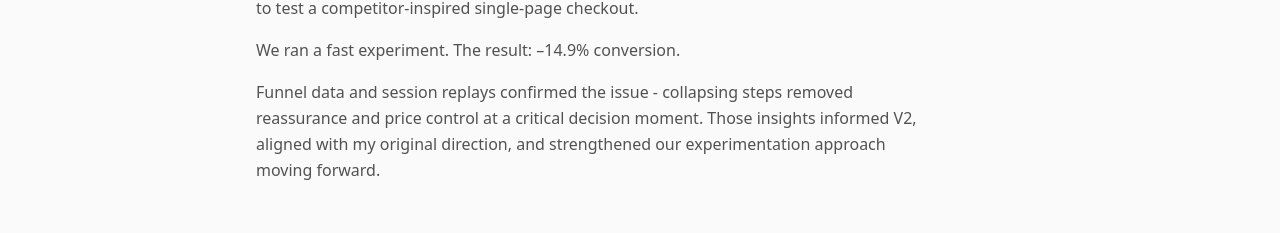
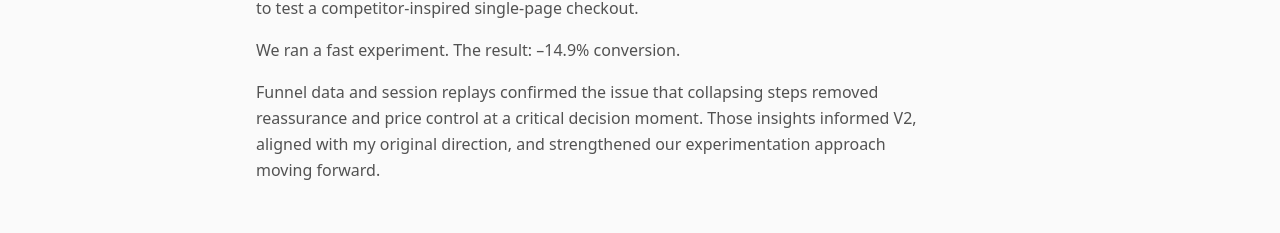
Before and after one commit to Kanika08/kanika-portfolio, a Next.js app: page /work/one-page-checkout in a window 1280 px wide. Shown: the part 696-929 px from the top of the page. Built offline with nearby package versions, Linux system fonts and the light colour scheme.

Commit message:
Enhance clarity in OnePageCheckout case study narrative
- Revised a sentence to clarify that collapsing steps removed reassurance and price control at a critical decision moment, strengthening the insights derived from funnel data and session replays.

```diff
--- a/app/work/one-page-checkout/page.tsx
+++ b/app/work/one-page-checkout/page.tsx
@@ -62,7 +62,7 @@ We ran a fast experiment. The result: –14.9% conversion.
 </p>
 
         <p className="text-sm md:text-base text-neutral-600 dark:text-neutral-400 leading-relaxed max-w-2xl">
-        Funnel data and session replays confirmed the issue - collapsing steps removed reassurance
+        Funnel data and session replays confirmed the issue that collapsing steps removed reassurance
 and price control at a critical decision moment. Those insights informed V2, aligned with my original direction,
 and strengthened our experimentation approach moving forward.
         </p>
```
